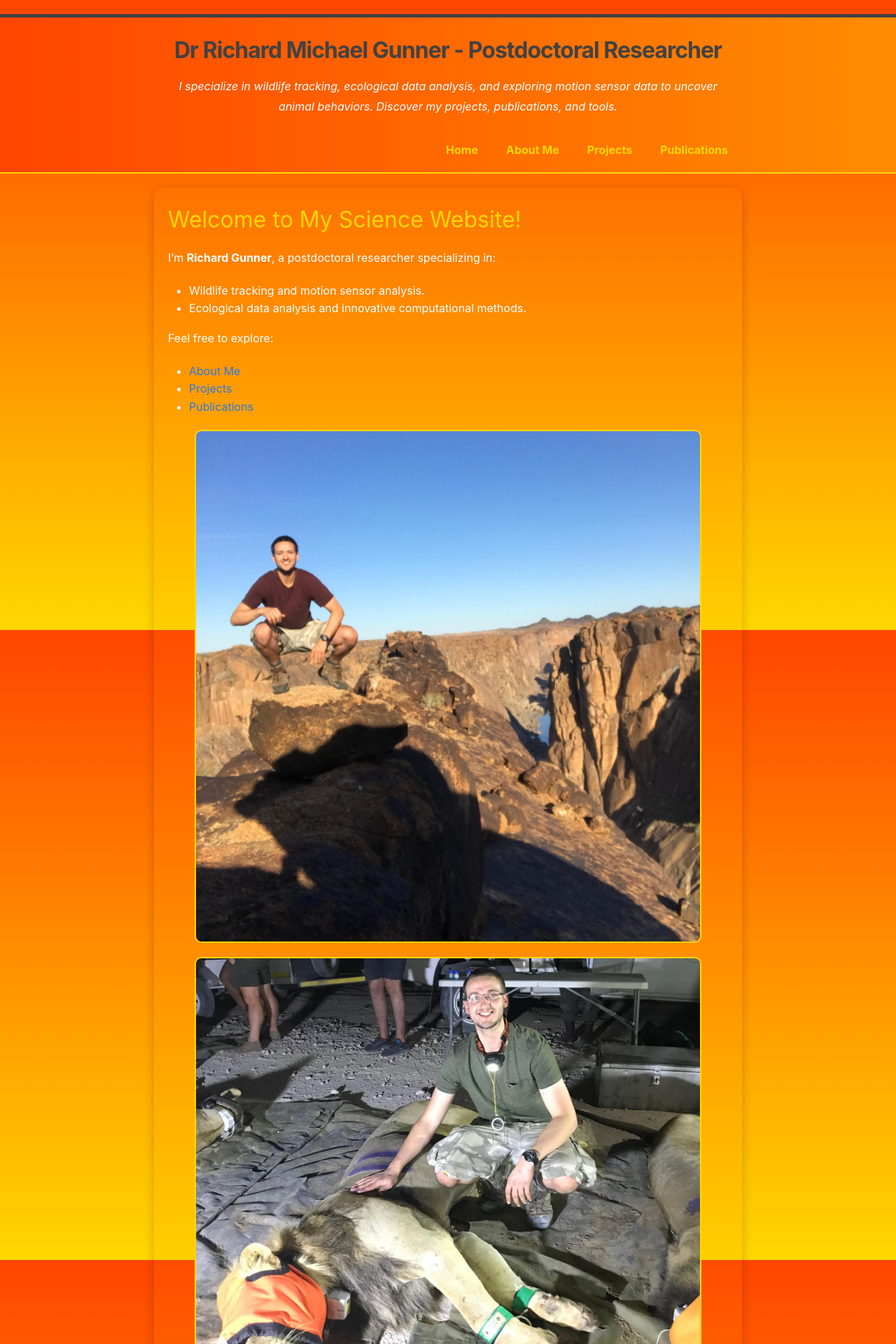
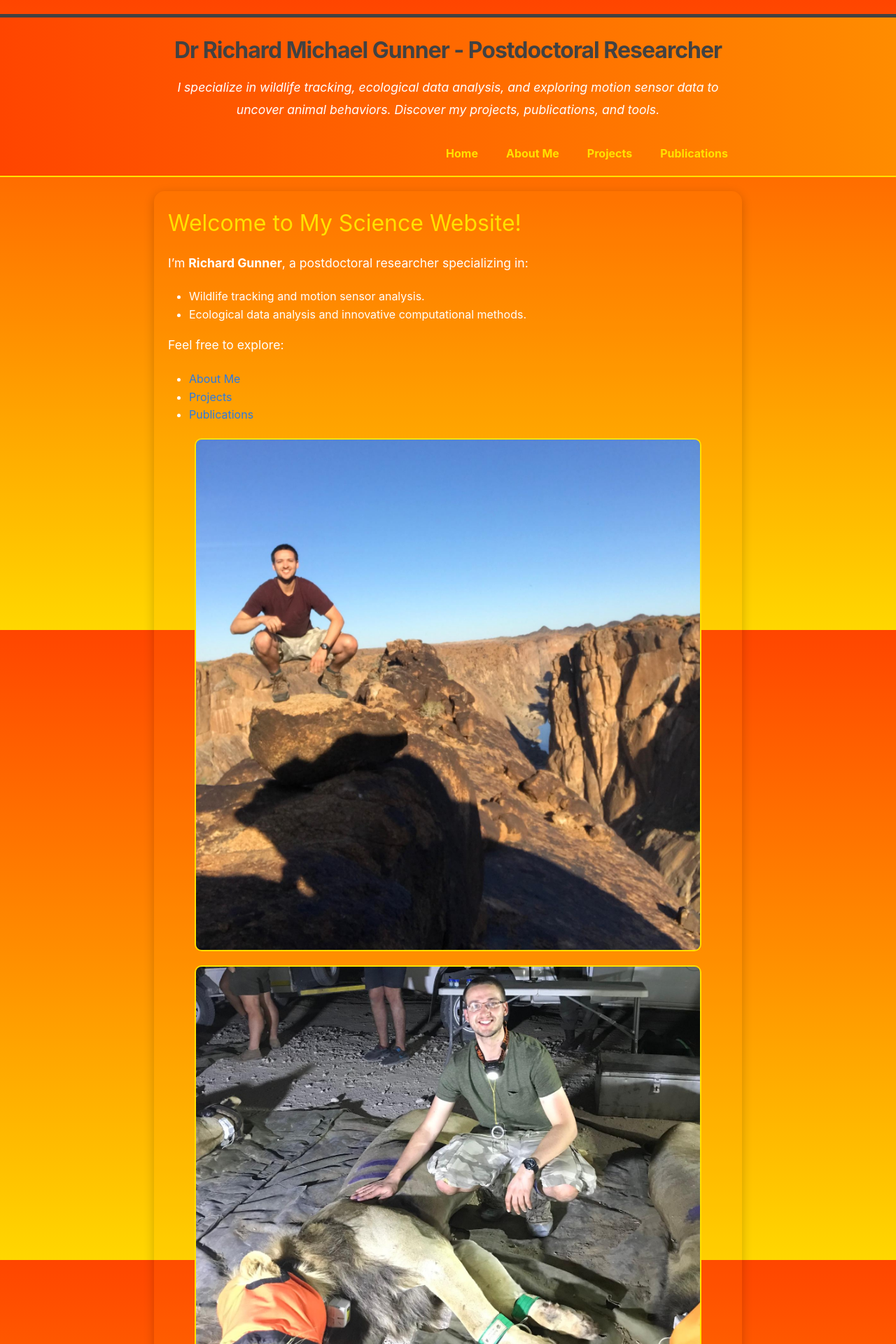
Before and after one commit to Richard6195/my-website, a Jekyll site: the page built from index.md, in a window 1280 px wide. Shown: the top 1920 px of the page at 70% size. Built offline with Jekyll 4.4.1, drawn with Linux system fonts in a browser that asks for light colours.

```diff
--- a/_sass/minima/_custom.scss
+++ b/_sass/minima/_custom.scss
@@ -16,7 +16,7 @@ body {
   padding: 20px 0;
   background: linear-gradient(to right, #FF4500, #FF8C00); /* Deep orange sunset */
   color: #fff;
-  border-bottom: 2px solid #FFD700; /* Highlight border */
+  border-bottom: 2px solid #FFe100; /* Highlight border */
 }
 
 .site-header .site-title {
@@ -26,7 +26,7 @@ body {
 }
 
 .site-header .site-description {
-  font-size: 1rem;
+  font-size: 1.1rem;
   font-style: italic;
   margin-top: 10px;
 }
@@ -41,7 +41,7 @@ body {
 
 .site-nav .page-link {
   text-decoration: none;
-  color: #FFD700; /* Gold links */
+  color: #FFe100; /* Gold links */
   font-weight: bold;
 }
 
@@ -54,11 +54,22 @@ body {
 .site-footer {
   text-align: center;
   margin-top: 20px;
-  font-size: 0.9rem;
+  font-size: 1rem;
   color: #ffffff;
   background: linear-gradient(to right, #FF8C00, #FF4500); /* Reverse gradient for footer */
   border-top: 2px solid #FFD700;
   padding: 20px 0;
+}
+.site-footer a {
+  color: #FFD700;
+  font-size: 1.1rem; /* Slightly larger font size for links */
+  font-weight: bold;
+  text-decoration: none;
+}
+
+.site-footer a:hover {
+  text-decoration: underline;
+  color: #FF4500; /* Optional: Highlight link color on hover */
 }
 
 /* Main Content Area Styling */
@@ -78,11 +89,11 @@ body {
 }
 
 h1, h2, h3 {
-  color: #FFD700; /* Golden headings */
+  color: #FFe100; /* Golden headings */
 }
 
 p {
-  font-size: 1rem;
+  font-size: 1.1rem;
   margin-bottom: 20px;
   line-height: 1.8;
 }
@@ -93,7 +104,7 @@ img, video {
   margin: 20px auto;
   max-width: 90%;
   height: auto;
-  border: 2px solid #FFD700;
+  border: 2px solid #FFe100;
   border-radius: 10px;
 }
 
```
